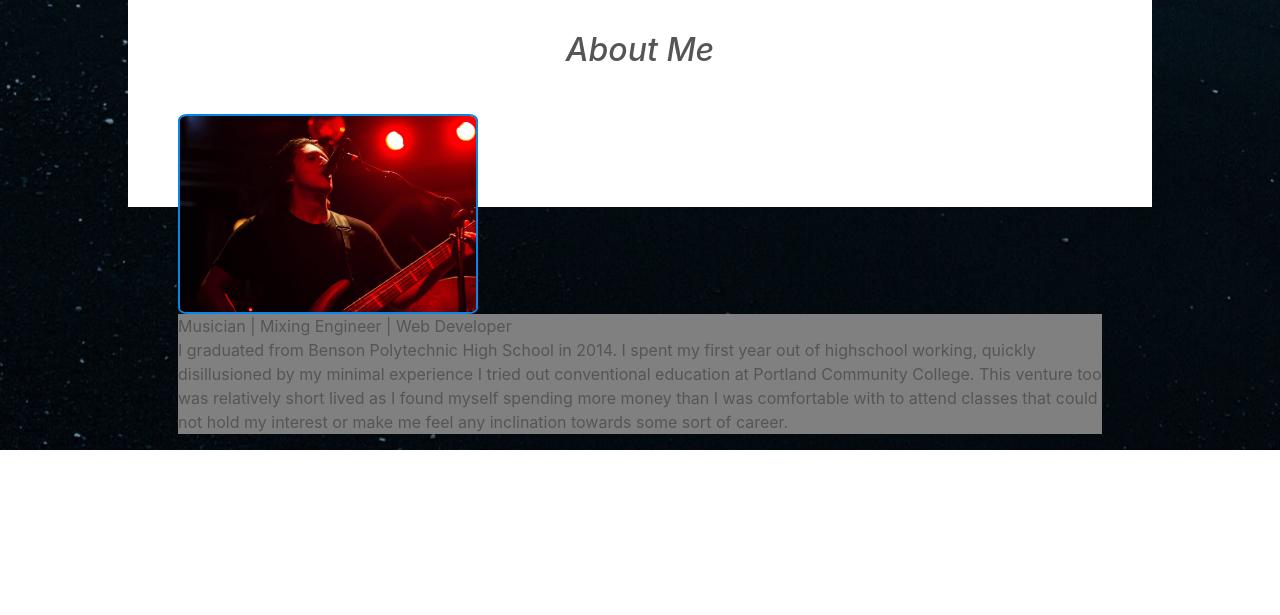
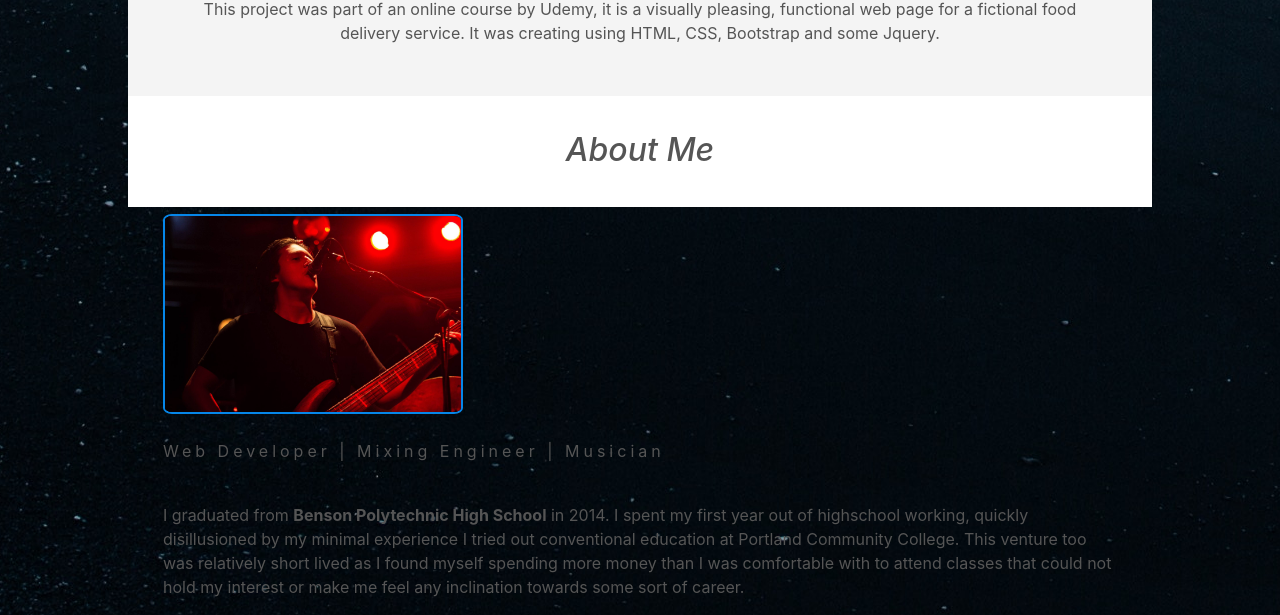
Before and after one commit to Nathanbn123/Portfolio-landing-page, a plain HTML site: page index.html in a window 1280 px wide. Shown: the part 2293-2908 px from the top of the page. Before the commit the page ends 2743 px from the top, so only its background shows below. Drawn offline with Linux system fonts and the light colour scheme.

Commit message:
it will break about me section trying to get it to work

```diff
--- a/css/styles.css
+++ b/css/styles.css
@@ -56,16 +56,24 @@ padding-bottom: 25px;
   margin-bottom: 45px;
 }
 
+.about-me .container {
+  margin-right: -200px;
+}
+
 .img-responsive {
   height: 200px;
   width: 300px;
   border: 2px solid #0686E8;
   border-radius: 3%;
+  margin-bottom: 25px;
+}
 
+.about-list{
+  letter-spacing: 4px;
+  display: inline-block;
 }
 
 .about {
-  background-color: grey;
-  display: inline-block;
-  float: left;
+
+  float: right;
 }
--- a/index.html
+++ b/index.html
@@ -73,18 +73,22 @@
     </section>
 
     <section class="About me">
-      <div class="container">
+
         <h2 class="projects-header"><em>About Me</em></h2>
         <img class="img-responsive" src="img/jam.jpg" alt="image of Omnifood-site">
-        <p class="about">Musician | Mixing Engineer | Web Developer
+        <ul class="list-inline">
+            <span class="about-list"><li>Web Developer  |  Mixing Engineer |  Musician </li></span>
+
+        </ul>
+        <p class="about">
           <br>
-          I graduated from Benson Polytechnic High School in 2014. I spent my first year out of highschool working, quickly disillusioned by my minimal experience I tried out conventional education at Portland Community College.
+          I graduated from <strong>Benson Polytechnic High School</strong> in 2014. I spent my first year out of highschool working, quickly disillusioned by my minimal experience I tried out conventional education at Portland Community College.
            This venture too was relatively short lived as I found myself spending more money than I was comfortable with to attend classes that could not hold my interest or make me feel any inclination towards some sort of career.
-           </p>
+        </p>
 
 
 
-      </div>
+
     </section>
   </body>
 </html>
```
